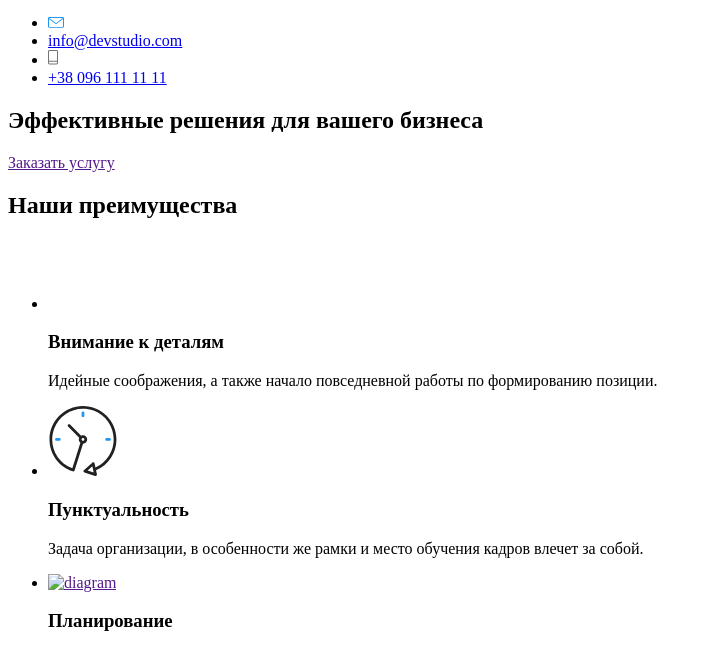
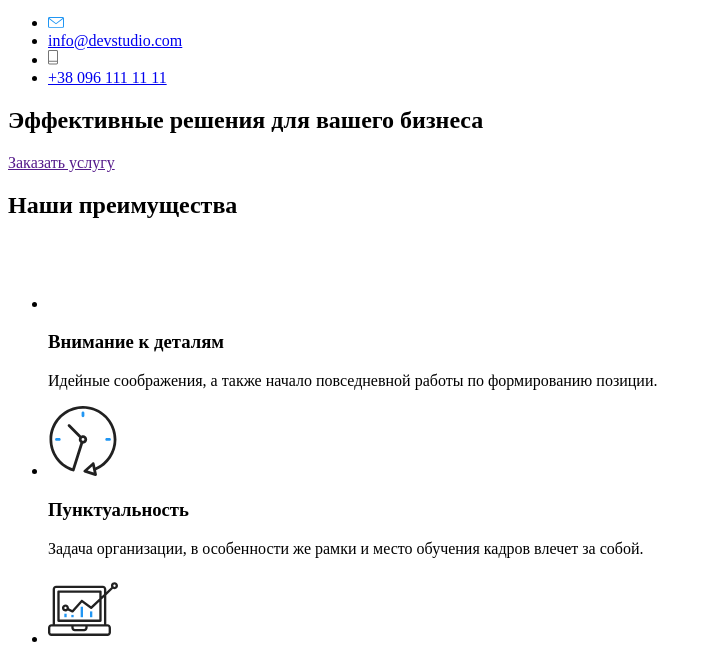
Before and after one commit to StanislavPodolskyi/goit-markup-hw-01, a plain HTML site: page index.html in a window 1280 px wide. Shown: the part 104-752 px from the top of the page, without its empty margins (0-712 px from the left). Drawn offline with Linux system fonts and the light colour scheme.

Commit message:
corrected and submitted

```diff
--- a/index.html
+++ b/index.html
@@ -52,7 +52,7 @@
                 </li>
 
                 <li>
-                    <a href=""><img src="/images/diagram1.svg" alt="diagram"></a>
+                    <a href=""><img src="/images/diagram.svg" alt="diagram"></a>
                     <h3>Планирование</h3>
                     <p>Равным образом консультация с широким активом в значительной степени обуславливает.</p>
                 </li>
```
